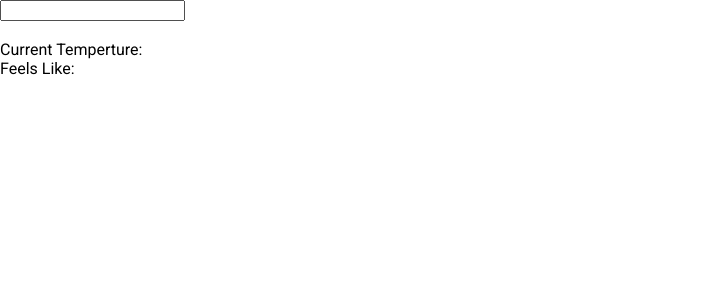
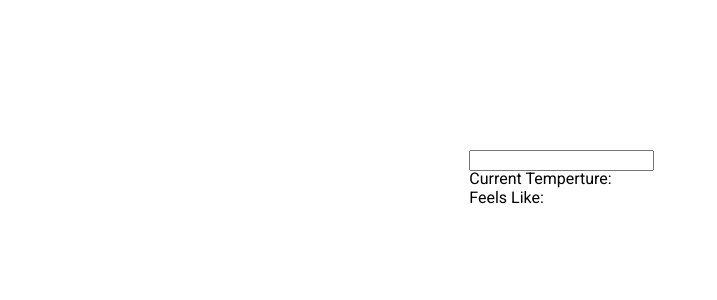
Before and after one commit to vincentcollis/Weather_Zip, a React (Create React App) app: page / in a window 1280 px wide. Shown: the top 300 px of the page, without its empty margins (0-717 px from the left). Built offline with nearby package versions, Linux system fonts and the light colour scheme.

Commit message:
moved content to center

```diff
--- a/src/components/Location.js
+++ b/src/components/Location.js
@@ -1,6 +1,13 @@
 import React, {useState} from 'react'
+import styled from 'styled-components'
+
 
 export default function Location (props){
+    // styling
+    const StyledForm = styled.form`
+        grid-column: 4/8 ;
+        grid-row : 3/6;
+    `
 
     // saving props to constant
     const fetchData = props.fetchData
@@ -38,8 +45,8 @@ export default function Location (props){
 
 
     return(
-        <form onSubmit={submitHandler}>
+        <StyledForm onSubmit={submitHandler}>
             <input name = 'zipcode' type='text' onChange = {changeHandler} value ={input} />
-        </form>
+        </StyledForm>
     )
 }
--- a/src/containers/Layout.js
+++ b/src/containers/Layout.js
@@ -12,10 +12,11 @@ const GlobalStyle = createGlobalStyle`
 `
 
 const Container = styled.div`
-  max-width: 1680px;
+  /* max-width: 1680px; */
   margin: 0 auto;
   display: grid;
-  grid-column-gap: 16px;
+  grid-template-rows: 150px auto auto auto auto auto;
+  /* grid-column-gap: 16px; */
 `
 
 
--- a/src/containers/TodayForcast.js
+++ b/src/containers/TodayForcast.js
@@ -1,14 +1,22 @@
 import React from 'react'
+import styled from 'styled-components'
 
 export default function TodayForcast(props) {
+    // destruct props
     let {feelsLike, temp, description} = props
+
+    // styling
+    const StyledDiv = styled.div`
+        grid-column: 4/8 ;
+        grid-row : 3/6;
+    `
 
     console.log(temp)
     return (
-        <div>
+        <StyledDiv>
             {description}<br/>
             Current Temperture:  {temp}<br/>
             Feels Like: {feelsLike}<br/>
-        </div>
+        </StyledDiv>
     )
 }
```
Also changed, not shown: 1 other file (tests, documents, lock files or other folders).
